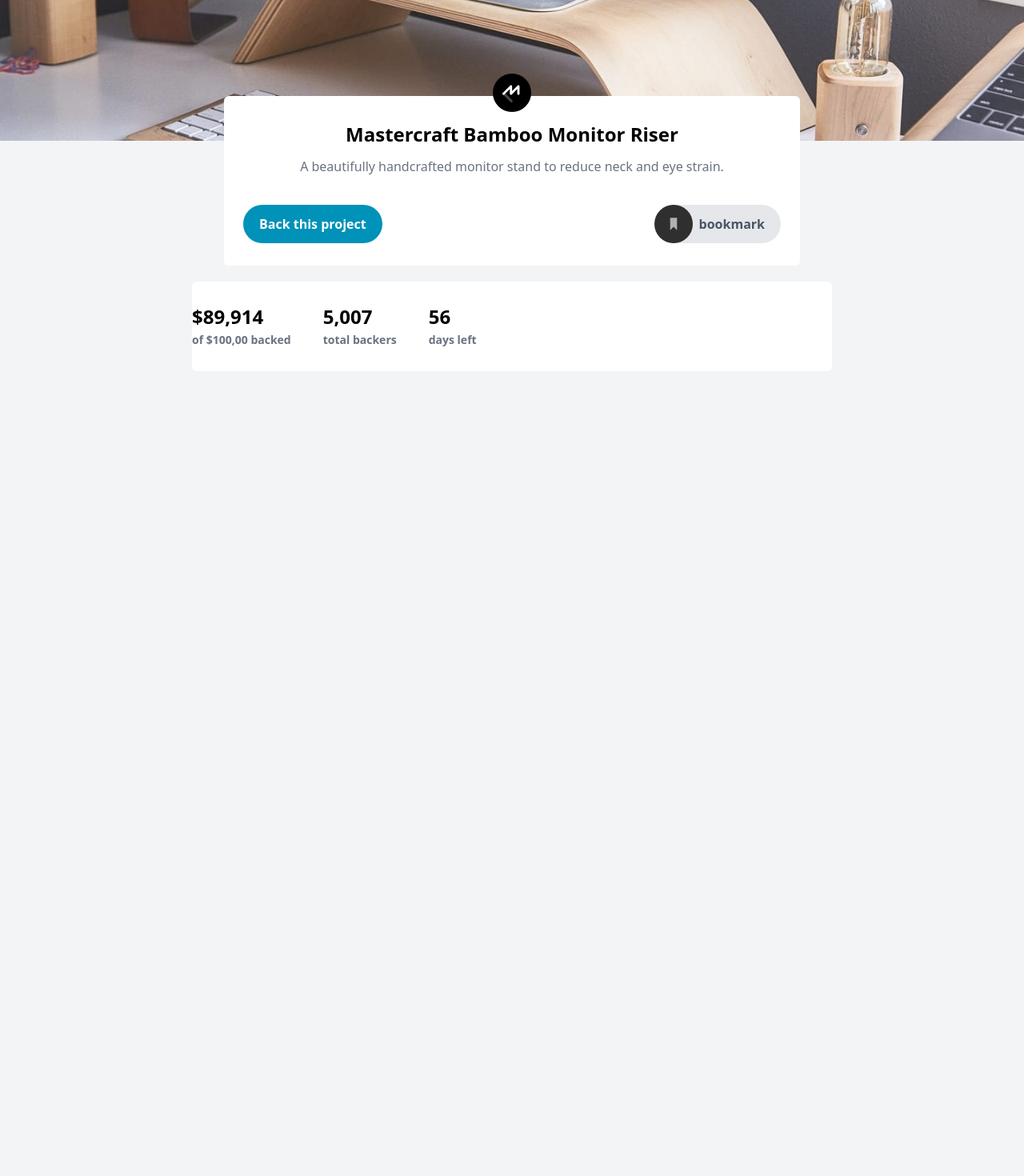
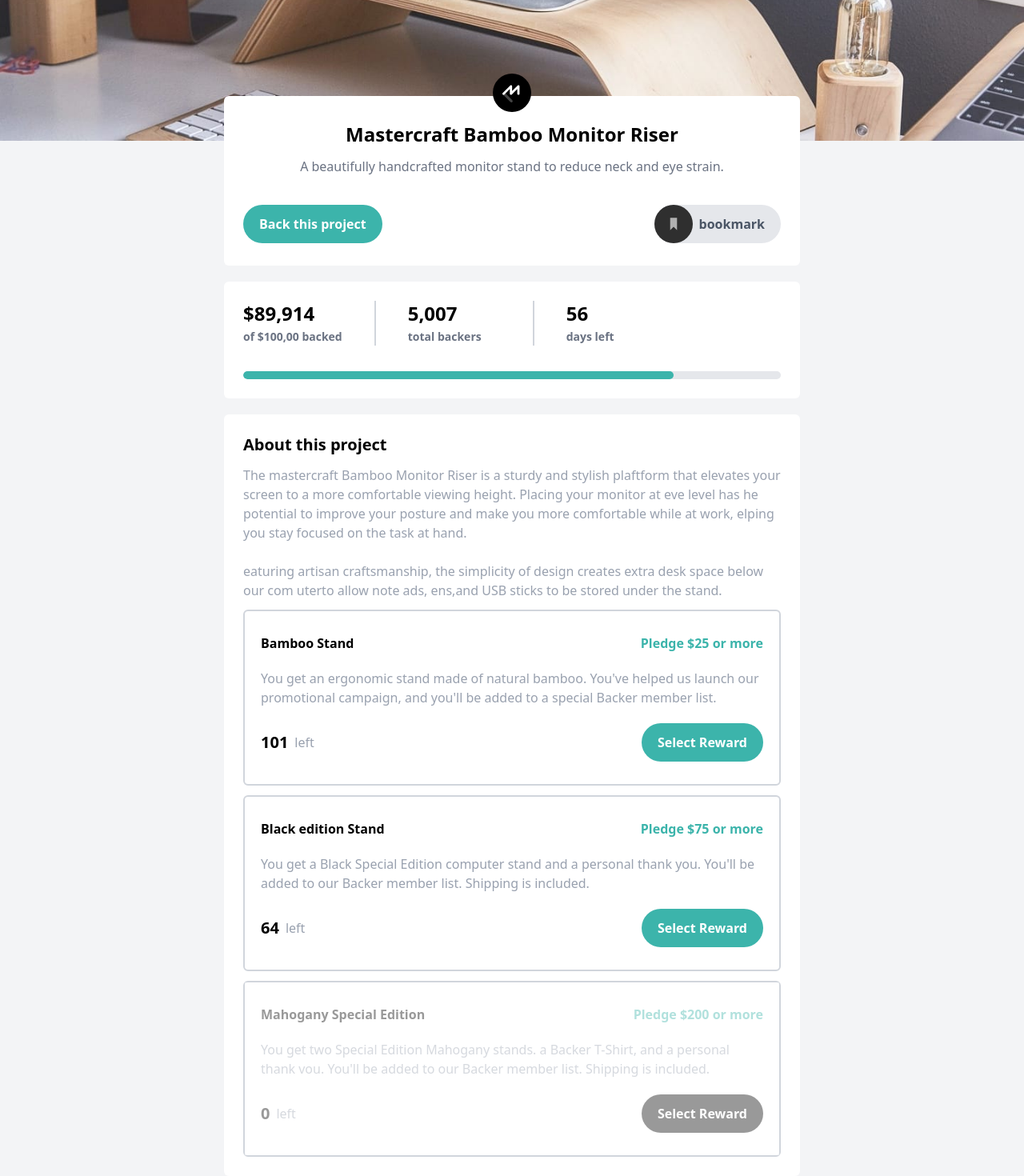
Before and after one commit to FrancoRaymond/crowdfunding-product-page, a React (Vite) app: page / in a window 1280 px wide. Shown: the part 172-1642 px from the top of the page at 80% size. Before the commit the page ends 800 px from the top, so only its background shows below. Built offline with nearby package versions, Linux system fonts and the light colour scheme.

Commit message:
Added the about comp

```diff
--- a/src/App.jsx
+++ b/src/App.jsx
@@ -3,6 +3,7 @@ import Navbar from './components/Navbar';
 import Hero from './components/Hero';
 import BodyHeader from './components/BodyHeader';
 import Counters from './components/Counters';
+import About from './components/About';
 
 
 function App() {
@@ -29,6 +30,7 @@ function App() {
       <div className='-mt-14 z-50 absolute left-1/2 -translate-x-1/2 w-[90%] max-w-[800px]'>
         <BodyHeader />
         <Counters />
+        <About />
       </div>
     </div>
   )
--- /dev/null
+++ b/src/components/About.jsx
@@ -0,0 +1,51 @@
+import React from 'react'
+
+const About = () => {
+  return (
+    <div className='bg-white rounded-md sm:px-6 flex flex-col gap-3 w-[90%] mx-auto p-4 sm:p-6 mt-5'>
+        <h2 className='font-semibold text-xl'>About this project</h2>
+        <p className='text-gray-400'>The mastercraft Bamboo Monitor Riser is a sturdy and stylish plaftform that elevates your screen to a more comfortable viewing height. Placing your monitor at eve level has
+            he potential to improve your posture and make you more comfortable while at work,
+            elping you stay focused on the task at hand. <br/><br/>
+            eaturing artisan craftsmanship, the simplicity of design creates extra desk space below
+            our com uterto allow note ads, ens,and USB sticks to be stored under the stand.
+        </p>
+        <div className='py-7 px-5 border-2 border-gray-300 rounded-md flex flex-col gap-5'>
+            <div className='flex items-center justify-between'>
+                <h3 className='font-bold'>Bamboo Stand</h3>
+                <button className='text-[#3cb4ab] font-semibold'>Pledge $25 or more</button>
+            </div>
+            <p className='text-gray-400'>You get an ergonomic stand made of natural bamboo. You've helped us launch our promotional campaign, and you'll be added to a special Backer member list.</p>
+            <div className='flex items-center justify-between'>
+                <span className='flex items-center gap-2'><h3 className='text-xl font-bold'>101</h3><span className='text-gray-400'>left</span></span>
+                <button className='bg-[#3cb4ab] text-white py-3 px-5 rounded-3xl font-semibold cursor-pointer'>Select Reward</button>
+            </div>
+        </div>
+        <div className='py-7 px-5 border-2 border-gray-300 rounded-md flex flex-col gap-5'>
+            <div className='flex items-center justify-between'>
+                <h3 className='font-bold'>Black edition Stand</h3>
+                <button className='text-[#3cb4ab] font-semibold'>Pledge $75 or more</button>
+            </div>
+            <p className='text-gray-400'>You get a Black Special Edition computer stand and a personal thank you. You'll be added to our Backer member list. Shipping is included.</p>
+            <div className='flex items-center justify-between'>
+                <span className='flex items-center gap-2'><h3 className='text-xl font-bold'>64</h3><span className='text-gray-400'>left</span></span>
+                <button className='bg-[#3cb4ab] text-white py-3 px-5 rounded-3xl font-semibold cursor-pointer'>Select Reward</button>
+            </div>
+        </div>
+        <div className='py-7 px-5 border-2 border-gray-300 rounded-md flex flex-col gap-5 relative'>
+            <div className='invalidOverlay absolute top-0 left-0 h-full w-full'></div>
+            <div className='flex items-center justify-between'>
+                <h3 className='font-bold'>Mahogany Special Edition</h3>
+                <button className='text-[#3cb4ab] font-semibold'>Pledge $200 or more</button>
+            </div>
+            <p className='text-gray-400'>You get two Special Edition Mahogany stands. a Backer T-Shirt, and a personal thank vou. You'll be added to our Backer member list. Shipping is included.</p>
+            <div className='flex items-center justify-between'>
+                <span className='flex items-center gap-2'><h3 className='text-xl font-bold'>0</h3><span className='text-gray-400'>left</span></span>
+                <button className='bg-black text-white py-3 px-5 rounded-3xl font-semibold cursor-pointer'>Select Reward</button>
+            </div>
+        </div>
+    </div>
+  )
+}
+
+export default About;
--- a/src/components/BodyHeader.jsx
+++ b/src/components/BodyHeader.jsx
@@ -10,10 +10,10 @@ const BodyHeader = () => {
             <h1 className='text-center font-semibold text-2xl'>Mastercraft Bamboo Monitor Riser</h1>
             <p className='text-center text-gray-500'>A beautifully handcrafted monitor stand to reduce neck and eye strain.</p>
             <div className='flex items-center justify-between mt-6'>
-                <button className='bg-cyan-600 text-white py-3 px-5 rounded-3xl font-semibold cursor-pointer'>Back this project</button>
+                <button className='bg-[#3cb4ab] text-white py-3 px-5 rounded-3xl font-semibold cursor-pointer'>Back this project</button>
                 <div className='flex items-center bg-gray-200 rounded-4xl'>
-                    <button><img src={bookmark} alt="" className='size-12 cursor-pointer'/></button>
-                    <span className='mr-5 font-semibold text-gray-600 ml-2 hidden sm:block'>bookmark</span>
+                  <button><img src={bookmark} alt="" className='size-12 cursor-pointer'/></button>
+                  <span className='mr-5 font-semibold text-gray-600 ml-2 hidden sm:block'>bookmark</span>
                 </div>
             </div>
         </div>
--- a/src/components/Counters.jsx
+++ b/src/components/Counters.jsx
@@ -2,25 +2,24 @@ import React from 'react'
 
 const Counters = () => {
   return (
-    <div className='bg-white rounded-md mt-5 py-7'>
-        <div className='flex gap-10'>
-            <div>
+    <div className='bg-white rounded-md sm:px-6 flex flex-col gap-3 w-[90%] mx-auto p-4 sm:p-6 mt-5'>
+        <div className='flex items-center'>
+            <div className='pr-10 border-r-2 border-gray-300'>
                 <h3 className='font-bold text-2xl'>$89,914</h3>
                 <span className='text-gray-500 text-sm font-semibold'>of $100,00 backed</span>
             </div>
-            <div>
+            <div className='pl-10 pr-16 border-r-2 border-gray-300'>
                 <h3 className='font-bold text-2xl'>5,007</h3>
                 <span className='text-gray-500 text-sm font-semibold'>total backers</span>
             </div>
-            <div>
+            <div className='pl-10'>
                 <h3 className='font-bold text-2xl'>56</h3>
                 <span className='text-gray-500 text-sm font-semibold'>days left</span>
             </div>
         </div>
-        <div>
-            <div></div>
+        <div className='mt-5 h-2.5 overflow-clip rounded-3xl w-full bg-gray-200'>
+            <div className='bg-[#3cb4ab] w-[80%] rounded-3xl h-full'></div>
         </div>
-
     </div>
   )
 }
--- a/src/index.css
+++ b/src/index.css
@@ -4,3 +4,7 @@ body{
     max-width: 1440px;
     @apply bg-gray-100
 }
+
+.invalidOverlay{
+    background-color: rgba(255, 255, 255, 0.6);
+}
```
